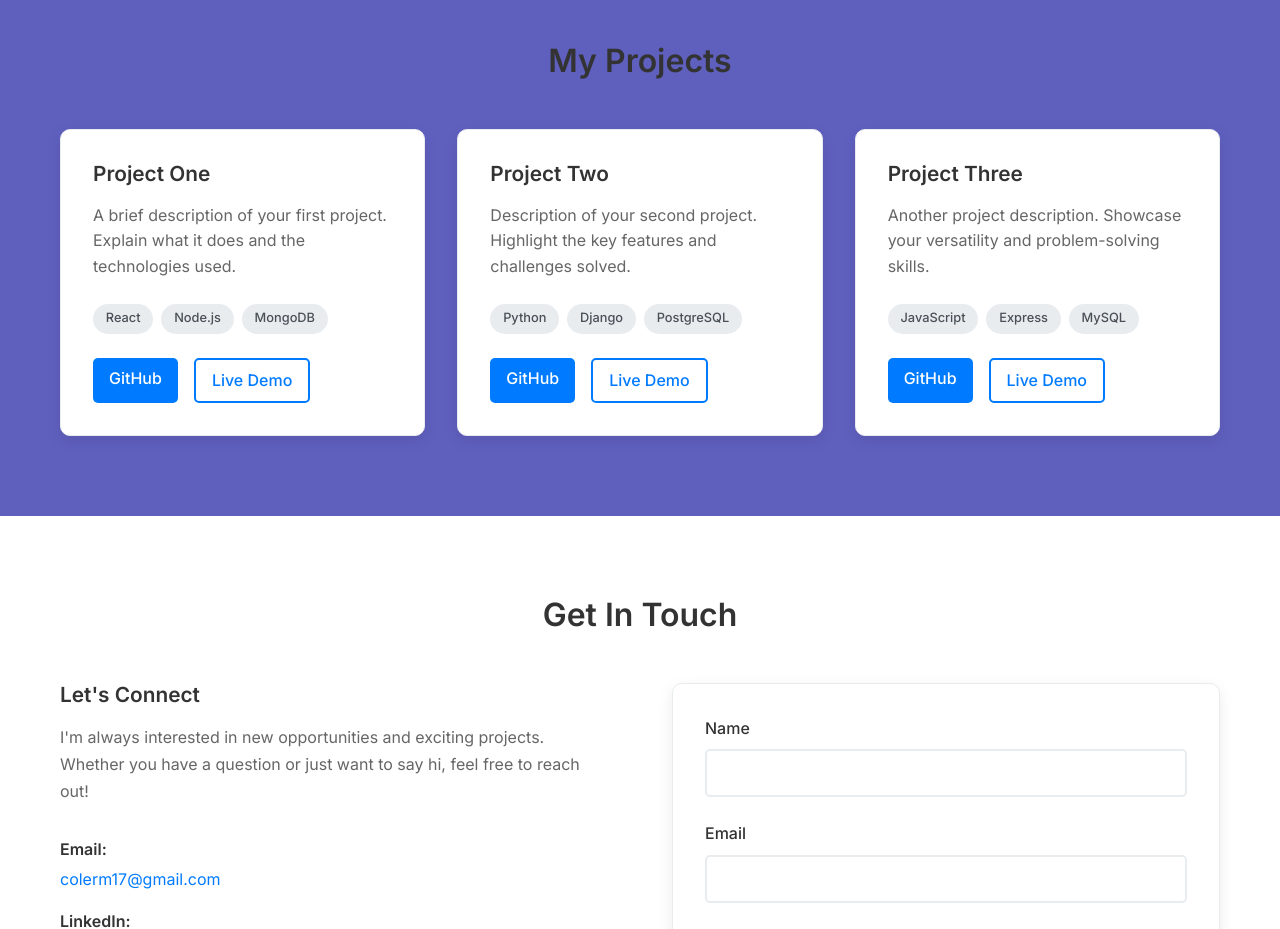
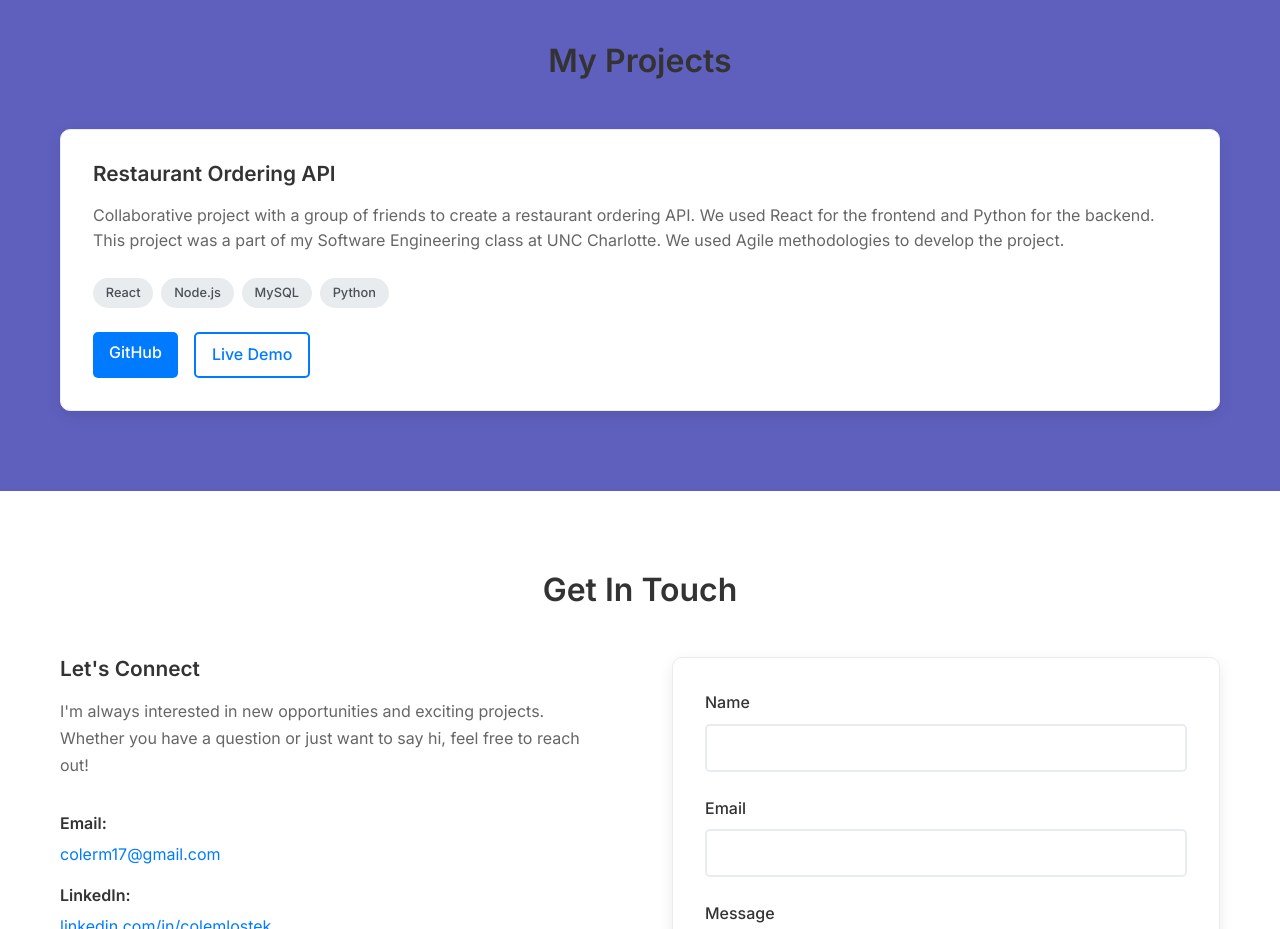
Before and after one commit to cmlostek/cmlostek.github.io, a React (Create React App) app: page / in a window 1280 px wide. Shown: the part 840-1769 px from the top of the page. Built offline with nearby package versions, Linux system fonts and the light colour scheme; the HTML template or start-up script is replaced by a standard one.

Commit message:
projects

```diff
--- a/src/components/Projects.js
+++ b/src/components/Projects.js
@@ -5,26 +5,10 @@ const Projects = () => {
   const projects = [
     {
       id: 1,
-      title: "Project One",
-      description: "A brief description of your first project. Explain what it does and the technologies used.",
-      technologies: ["React", "Node.js", "MongoDB"],
-      github: "#",
-      demo: "#"
-    },
-    {
-      id: 2,
-      title: "Project Two",
-      description: "Description of your second project. Highlight the key features and challenges solved.",
-      technologies: ["Python", "Django", "PostgreSQL"],
-      github: "#",
-      demo: "#"
-    },
-    {
-      id: 3,
-      title: "Project Three",
-      description: "Another project description. Showcase your versatility and problem-solving skills.",
-      technologies: ["JavaScript", "Express", "MySQL"],
-      github: "#",
+      title: "Restaurant Ordering API",
+      description: "Collaborative project with a group of friends to create a restaurant ordering API. We used React for the frontend and Python for the backend. This project was a part of my Software Engineering class at UNC Charlotte. We used Agile methodologies to develop the project.",
+      technologies: ["React", "Node.js", "MySQL", "Python"],
+      github: "https://github.com/cmlostek/itsc3155_GroupProject",
       demo: "#"
     }
   ];
```
